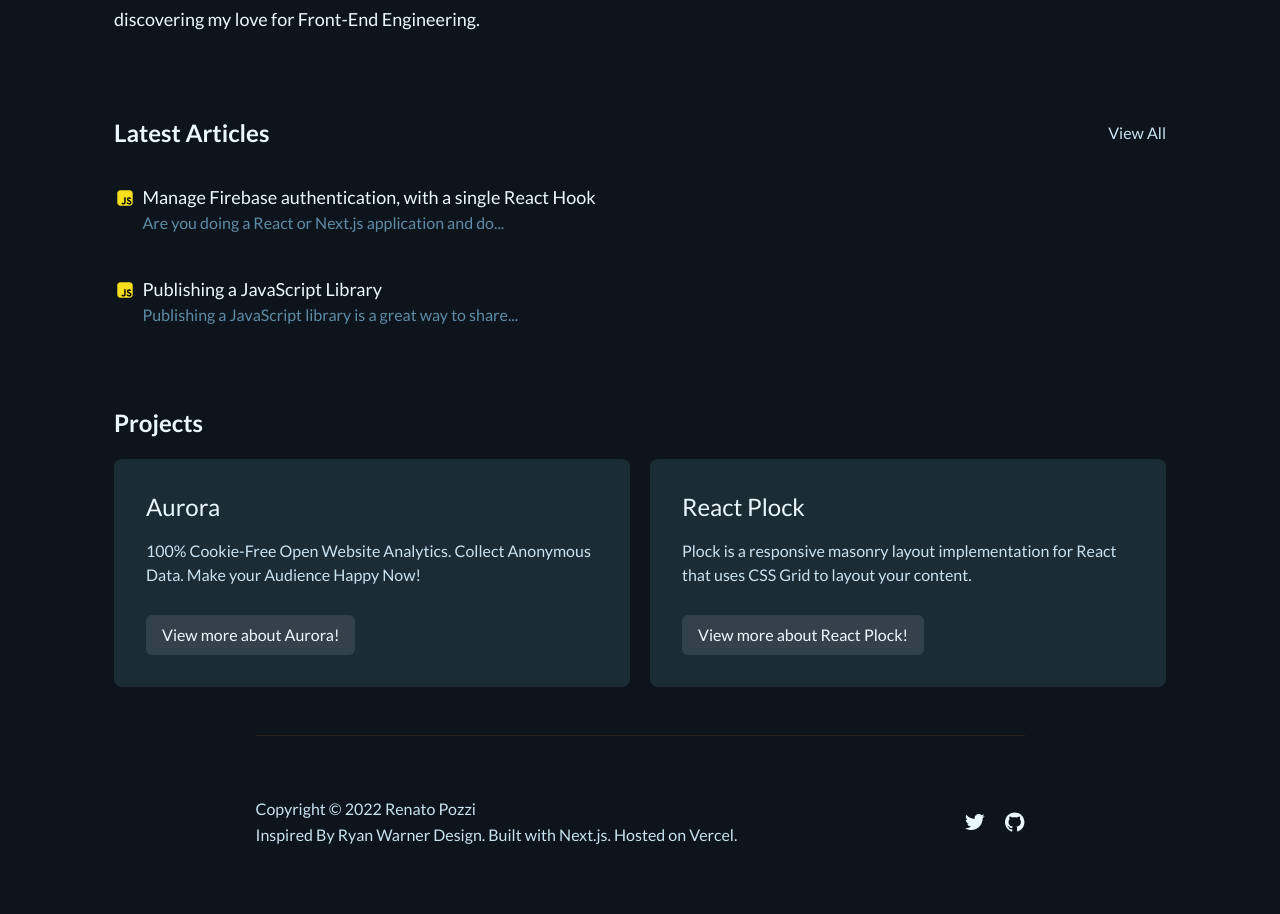
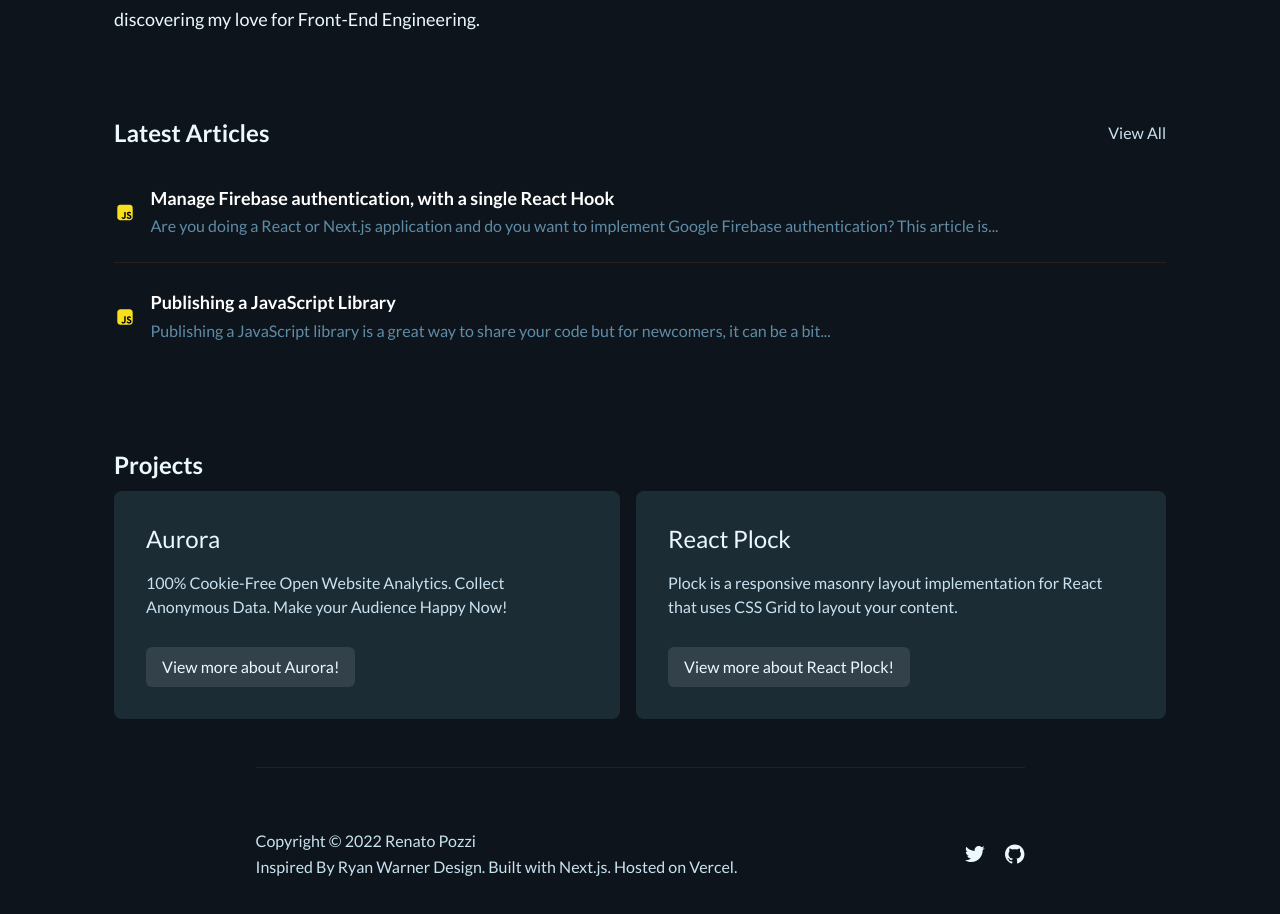
Before and after one commit to itsrennyman/renatopozzi.me, a Next.js app: page / in a window 1280 px wide. Shown: the part 488-1402 px from the top of the page. Built offline with nearby package versions, Linux system fonts and the light colour scheme.

Commit message:
feat: moved partial homepage to css modules

```diff
--- /dev/null
+++ b/components/Article/Article.jsx
@@ -0,0 +1,24 @@
+import NextLink from "next/link";
+import styles from "./Article.module.css";
+
+export const Article = ({ id, title, description }) => {
+  const excerpt = description.split(" ").slice(0, 20).join(" ") + "...";
+
+  return (
+    <NextLink href="/articles/[id]" as={`/articles/${id}`} passHref>
+      <a className={styles.article}>
+        {/* eslint-disable-next-line @next/next/no-img-element */}
+        <img
+          className={styles.article__image}
+          src="/assets/icons/javascript.svg"
+          alt="JavaScript"
+        />
+
+        <div className={styles.article__data}>
+          <h3 className={styles.article__data__title}>{title}</h3>
+          <p className={styles.article__data__excerpt}>{excerpt}</p>
+        </div>
+      </a>
+    </NextLink>
+  );
+};
--- /dev/null
+++ b/components/Article/Article.module.css
@@ -0,0 +1,38 @@
+.article {
+  display: flex;
+  flex-direction: row;
+  gap: 0.5rem;
+  padding: 1.5rem 0;
+}
+
+.article:hover .article__data__title {
+  color: #b0fbbc;
+  text-shadow: 0px 0px 76px rgba(188, 251, 195, 0.3);
+}
+
+.article:not(:last-child) {
+  border-bottom: 1px solid #242121;
+}
+
+.article__image {
+  margin-top: 4px;
+  margin-right: 0.4rem;
+}
+
+.article__data {
+  display: flex;
+  flex-direction: column;
+}
+
+.article__data__title {
+  font-size: 1.125rem;
+  font-weight: 700;
+  line-height: 1.75;
+  color: #ffffff;
+}
+
+.article__data__excerpt {
+  font-size: 1rem;
+  line-height: 1.5;
+  color: #5e8ca7;
+}
--- a/components/Article/index.js
+++ b/components/Article/index.js
@@ -1,32 +1 @@
-import NextLink from "next/link";
-import { styled } from "../../stitches.config";
-import { Flex, Hover, Text } from "../UI";
-
-const ArticleIcon = styled("img", {
-  height: "22px",
-  width: "22px",
-});
-
-export const Article = ({ id, title, description }) => {
-  const excerpt = description.split(" ").slice(0, 10).join(" ") + "...";
-
-  return (
-    <NextLink href="/articles/[id]" as={`/articles/${id}`} passHref>
-      <Hover as="a">
-        <ArticleIcon
-          src={"/assets/icons/javascript.svg"}
-          alt="JavaScript"
-          css={{ marginTop: "4px", marginRight: "0.4rem" }}
-        />
-        <Flex direction="column" align="stretch">
-          <Text size="lg" weight="medium">
-            {title}
-          </Text>
-          <Text size="base" color="tertiary">
-            {excerpt}
-          </Text>
-        </Flex>
-      </Hover>
-    </NextLink>
-  );
-};
+export * from "./Article";
--- a/components/Navbar/index.js
+++ b/components/Navbar/index.js
@@ -60,13 +60,7 @@ export const Navbar = () => {
               </Link>
             </NextLink>
           </li>
-          <li>
-            <NextLink href="/about" passHref>
-              <Link animation="underlining">
-                <Text>About Me</Text>
-              </Link>
-            </NextLink>
-          </li>
+
           <li>
             <NextLink href="/articles" passHref>
               <Link animation="underlining">
@@ -109,13 +103,6 @@ export const Navbar = () => {
               </NextLink>
             </li>
             <li>
-              <NextLink href="/about" passHref>
-                <Link animation="underlining">
-                  <Text>About Me</Text>
-                </Link>
-              </NextLink>
-            </li>
-            <li>
               <NextLink href="/articles" passHref>
                 <Link animation="underlining">
                   <Text>Articles</Text>
--- a/lib/data/projects.json
+++ /dev/null
@@ -1,14 +0,0 @@
-[
-  {
-    "title": "Aurora",
-    "description": "100% Cookie-Free Open Website Analytics. Collect Anonymous Data. Make your Audience Happy Now!",
-    "href": "https://github.com/itsrennyman/aurora",
-    "alt": "Go To Aurora - Open Website Analytics"
-  },
-  {
-    "title": "React Plock",
-    "description": "Plock is a responsive masonry layout implementation for React that uses CSS Grid to layout your content.",
-    "href": "https://react-plock.netlify.com/",
-    "alt": "Go To React Plock - Responsive Masonry Layout"
-  }
-]
--- a/pages/index.js
+++ b/pages/index.js
@@ -1,8 +1,8 @@
+import NextLink from "next/link";
+import * as React from "react";
 import { Article } from "../components/Article";
 import { Container } from "../components/Container";
 import { Project } from "../components/Project";
-import { Flex, Grid, Text } from "../components/UI";
-import projects from "../lib/data/projects";
 import { getArticleData, getArticles } from "../lib/utils/articles";
 import styles from "../styles/index.module.css";
 
@@ -30,45 +30,73 @@ export async function getStaticProps() {
   };
 }
 
-export default function Home({ articles }) {
-  const articlesList = articles.map((article) => {
+const Hero = () => {
+  return (
+    <div className={styles.hero}>
+      <h1>I&apos;m Renato, a Frontend Engineer and Javascript Enthusiast 🖖</h1>
+      <h2>
+        Bringing kindness & knowledge to other people. I’m a Software Engineer
+        currently based in Milan, Italy 🇮🇹 I used to work as a Full-Stack
+        Engineer, now I&apos;m discovering my love for Front-End Engineering.
+      </h2>
+    </div>
+  );
+};
+
+const ArticleList = ({ data }) => {
+  const articles = data.map((article) => {
     return <Article key={article.id} {...article} />;
   });
 
-  const projectsList = projects.map((project, index) => {
+  return (
+    <div className={styles.articles}>
+      <div className={styles.articlesHeader}>
+        <h3>Latest Articles</h3>
+        <NextLink href="/articles">View All</NextLink>
+      </div>
+      <div className={styles.articlesList}>{articles}</div>
+    </div>
+  );
+};
+
+const ProjectList = ({ data }) => {
+  const projects = data.map((project, index) => {
     return <Project key={index} {...project} />;
   });
 
   return (
+    <div className={styles.projects}>
+      <h3 className={styles.projects__header}>Projects</h3>
+      <div className={styles.projects__list}>{projects}</div>
+    </div>
+  );
+};
+
+export default function Home({ articles }) {
+  const projects = React.useMemo(() => {
+    return [
+      {
+        title: "Aurora",
+        description:
+          "100% Cookie-Free Open Website Analytics. Collect Anonymous Data. Make your Audience Happy Now!",
+        href: "https://github.com/itsrennyman/aurora",
+        alt: "Go To Aurora - Open Website Analytics",
+      },
+      {
+        title: "React Plock",
+        description:
+          "Plock is a responsive masonry layout implementation for React that uses CSS Grid to layout your content.",
+        href: "https://react-plock.netlify.com/",
+        alt: "Go To React Plock - Responsive Masonry Layout",
+      },
+    ];
+  }, []);
+
+  return (
     <Container>
-      <div className={styles.hero}>
-        <h1>
-          I&apos;m Renato, a Frontend Engineer and Javascript Enthusiast 🖖
-        </h1>
-        <h2>
-          Bringing kindness & knowledge to other people. I’m a software
-          developer currently based in Milan, Italy 🇮🇹 I used to work as a
-          Full-Stack Engineer, now I&apos;m discovering my love for Front-End
-          Engineering.
-        </h2>
-      </div>
-
-      <div className={styles.articles}>
-        <div className={styles.articlesHeader}>
-          <h3>Latest Articles</h3>
-          <a>View All</a>
-        </div>
-        <div className={styles.articlesList}>{articlesList}</div>
-      </div>
-
-      <Flex direction="column" gap="5" css={{ marginTop: "5rem" }}>
-        <Text size="2xl" weight="semibold">
-          Projects
-        </Text>
-        <Grid columns={{ "@initial": "1", "@bp1": "2" }} gap={5}>
-          {projectsList}
-        </Grid>
-      </Flex>
+      <Hero />
+      <ArticleList data={articles} />
+      <ProjectList data={projects} />
     </Container>
   );
 }
--- a/styles/index.module.css
+++ b/styles/index.module.css
@@ -30,7 +30,7 @@
 .articles {
   display: flex;
   flex-direction: column;
-  gap: 2rem;
+  gap: 0.5rem;
   margin-top: 5rem;
 }
 
@@ -55,5 +55,30 @@
 .articlesList {
   display: flex;
   flex-direction: column;
-  gap: 2.5rem;
 }
+
+.projects {
+  display: flex;
+  flex-direction: column;
+  gap: 0.5rem;
+  margin-top: 5rem;
+}
+
+.projects__header {
+  font-size: 1.5rem;
+  font-weight: 700;
+  color: #ecf8ff;
+}
+
+.projects__list {
+  display: grid;
+  grid-auto-flow: column;
+  grid-column: 50%;
+  grid-gap: 1rem;
+}
+
+@media screen and (max-width: 768px) {
+  .projects__list {
+    grid-auto-flow: row;
+  }
+}
```
Also changed, not shown: pages/about.js (deleted, +0 -49 lines), pages/articles/index.js (+8 -35 lines).
